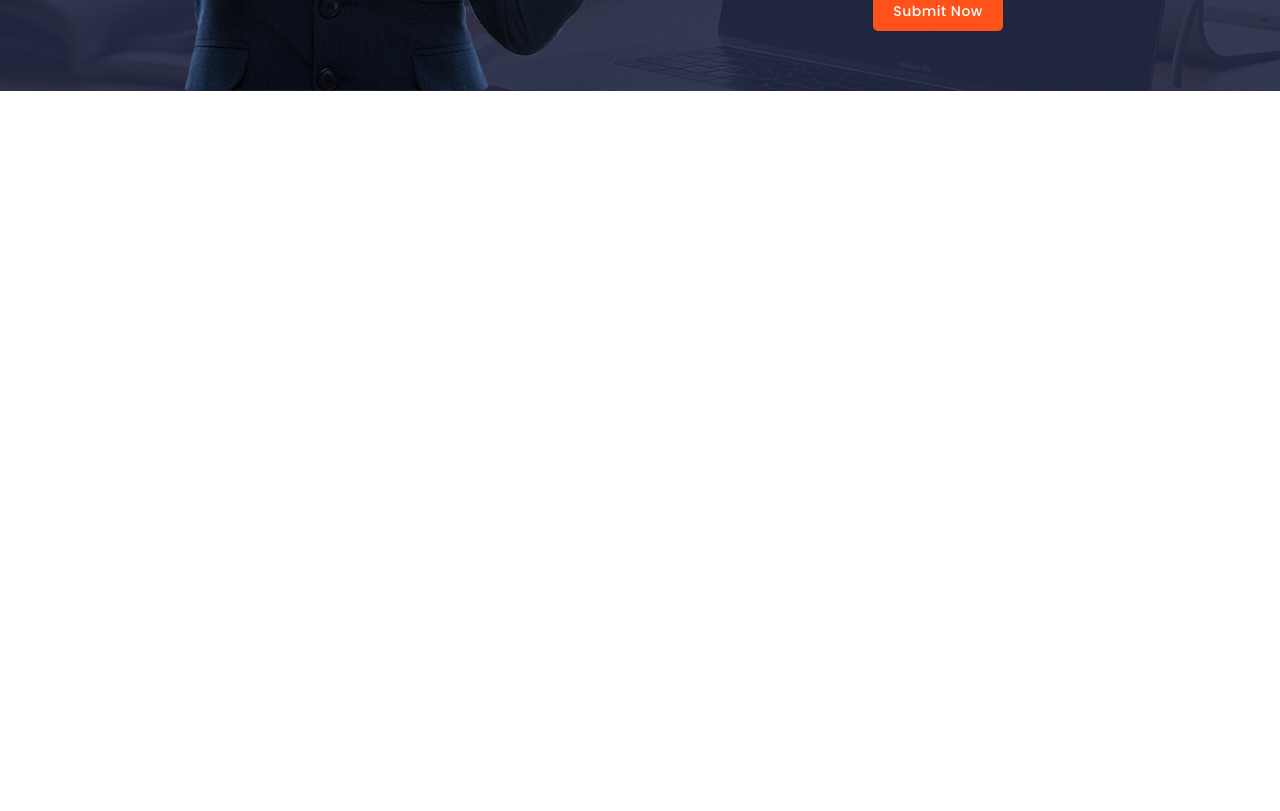
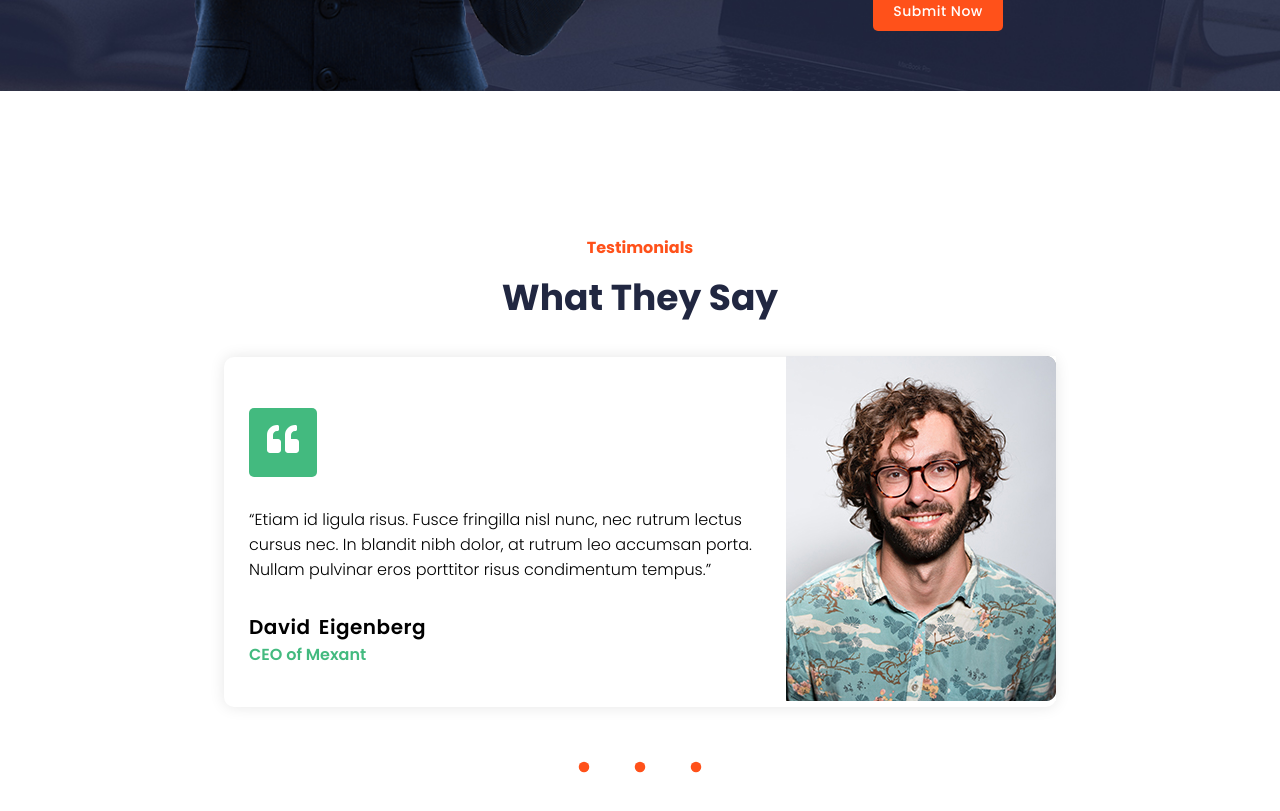
Before and after one commit to Bilal-coder78/Task-2, a React (Create React App) app: page / in a window 1280 px wide. Shown: the part 3300-4111 px from the top of the page. Before the commit the page ends 3431 px from the top, so only its background shows below. Built offline with nearby package versions, Linux system fonts and the light colour scheme.

Commit message:
review sec complete

```diff
--- a/src/App.js
+++ b/src/App.js
@@ -5,6 +5,7 @@ import Service from './components/Services/Service';
 import Simg from './components/Serviceimg/Simg';
 import About from './components/About/About';
 import Testimonial from './components/testimonial/Testimonial';
+import Testi from './components/testi/Testi';
 
 function App() {
   return (
@@ -14,6 +15,7 @@ function App() {
     <Simg/>
     <About/>
     <Testimonial/>
+    <Testi/>
     </>
   );
 }
--- /dev/null
+++ b/src/components/testi/Testi.js
@@ -0,0 +1,78 @@
+import React, { useState } from 'react'
+import "./testi.css"
+import { FaQuoteLeft } from "react-icons/fa";
+import testi from "../../assets/testimonials-01.jpg"
+import { BsDot } from "react-icons/bs";
+
+function Testi() {
+  const [activetesti,setactivetesti] = useState("testi-box")
+  return (
+    <div id='testi'>
+      <div class="testi-headings">
+        <h3>Testimonials</h3>
+        <h1>What They Say</h1>
+      </div>
+      {activetesti === "testi-box" && (<div class="testi-box">
+        <div class="testi-left">
+          <h4 className='svg'><FaQuoteLeft /></h4>
+          <p>
+            “Etiam id ligula risus. Fusce fringilla nisl nunc, nec rutrum lectus cursus nec. In blandit nibh dolor, at rutrum leo accumsan porta. Nullam pulvinar eros porttitor risus condimentum tempus.”
+          </p>
+          <div class="testi-head">
+            <h4>David Eigenberg</h4>
+            <h5>CEO of Mexant</h5>
+          </div>
+        </div>
+        <div class="testi-image">
+          <img src={testi} alt="" />
+        </div>
+      </div>
+      )}
+      {activetesti === "testi-box2" && (<div class="testi-box">
+        <div class="testi-left">
+          <h4 className='svg'><FaQuoteLeft /></h4>
+          <p>
+            Lorem ipsum dolor, sit amet consectetur adipisicing elit. Veritatis illum et iure error cupiditate nam impedit iusto repellat, tempore commodi.
+          </p>
+          <div class="testi-head">
+            <h4>Andreiw Garfield</h4>
+            <h5>CTO of Mexant</h5>
+          </div>
+        </div>
+        <div class="testi-image">
+          <img src={testi} alt="" />
+        </div>
+      </div>
+      )}
+      {activetesti === "testi-box3" && (<div class="testi-box">
+        <div class="testi-left">
+          <h4 className='svg'><FaQuoteLeft /></h4>
+          <p>
+            “Ut dictum vehicula massa, ac pharetra leo tincidunt eu. Phasellus in tristique magna, ac gravida leo. Integer sed lorem sapien. Ut viverra mauris sed lobortis commodo.”
+          </p>
+          <div class="testi-head">
+            <h4>Georgi Lopez</h4>
+            <h5>Crypto Manager</h5>
+          </div>
+        </div>
+        <div class="testi-image">
+          <img src={testi} alt="" />
+        </div>
+      </div>
+      )}
+      <div class="dot-sec">
+        <BsDot onClick={()=>{
+          setactivetesti("testi-box")
+        }}/>
+        <BsDot onClick={()=>{
+          setactivetesti("testi-box2")
+        }}/>
+        <BsDot onClick={()=>{
+          setactivetesti("testi-box3")
+        }}/>
+      </div>
+    </div>
+  )
+}
+
+export default Testi
--- /dev/null
+++ b/src/components/testi/testi.css
@@ -0,0 +1,115 @@
+#testi{
+    width: 100%;
+    height: 100vh;
+    display: flex;
+    align-items: center;
+    justify-content: center;
+    flex-direction: column;
+    margin-top: 2rem;
+}
+
+.testi-headings{
+    display: flex;
+    align-items: center;
+    justify-content: center;
+    flex-direction: column;
+    gap: 5px;
+}
+
+.testi-headings h3{
+    color: rgb(255, 81, 26);
+    font-size: 16px;
+    font-weight: 700;
+}
+
+.testi-headings h1{
+    margin-top: 5px;
+    font-size: 36px;
+    color: #212741;
+}
+
+.testi-box{
+    margin-top: 2rem;
+    display: flex;
+    align-items: center;
+    justify-content: center;
+    height: 350px;
+    width: 65%;
+    background-color: white;
+    border-radius: 10px;
+    box-shadow: 0px 0px 15px rgba(0, 0, 0, 0.1);
+}
+
+.testi-left{
+    display: flex;
+    align-items: start;
+    justify-content: center;
+    flex-direction: column;
+    padding-top: 10px;
+    padding-left: 25px;
+    gap: 30px;
+}
+
+.testi-left .svg{
+    background-color: #43ba7f;
+    display: inline-block;
+    padding: 15px 18px;
+    color: #fff;
+    border-radius: 5px;
+}
+
+.svg svg{
+    font-size: 2rem;
+    text-align: center;
+}
+
+.testi-left p{
+    font-weight: 300;
+}
+
+.testi-head h4{
+    font-size: 20px;
+    font-weight: 600;
+    word-spacing: 3px;
+    letter-spacing: 0.5px;
+}
+
+.testi-head h5{
+    font-size: 16px;
+    font-weight: 600;
+    color: #43ba7f;
+}
+
+.dot-sec{
+    display: flex;
+    align-items: center;
+    justify-content: center;
+    margin-top: 2rem;
+    margin-bottom: 2rem;
+    font-size: 3.5rem;
+    font-weight: bold;
+    color: rgb(255, 81, 26);
+}
+
+@media (max-width:750px) {
+    #testi{
+        height: 100vh;
+    }
+    .testi-box{
+        width: 95%;
+    }
+    .testi-image img{
+        max-width: 90px;
+        top: 10px;
+        transform: translateY(-90%);
+    }
+    .testi-left{
+        padding: 10px;
+    }
+    .testi-left p{
+        display: flex;
+        align-items: center;
+        justify-content: center;
+    }
+
+}
```
